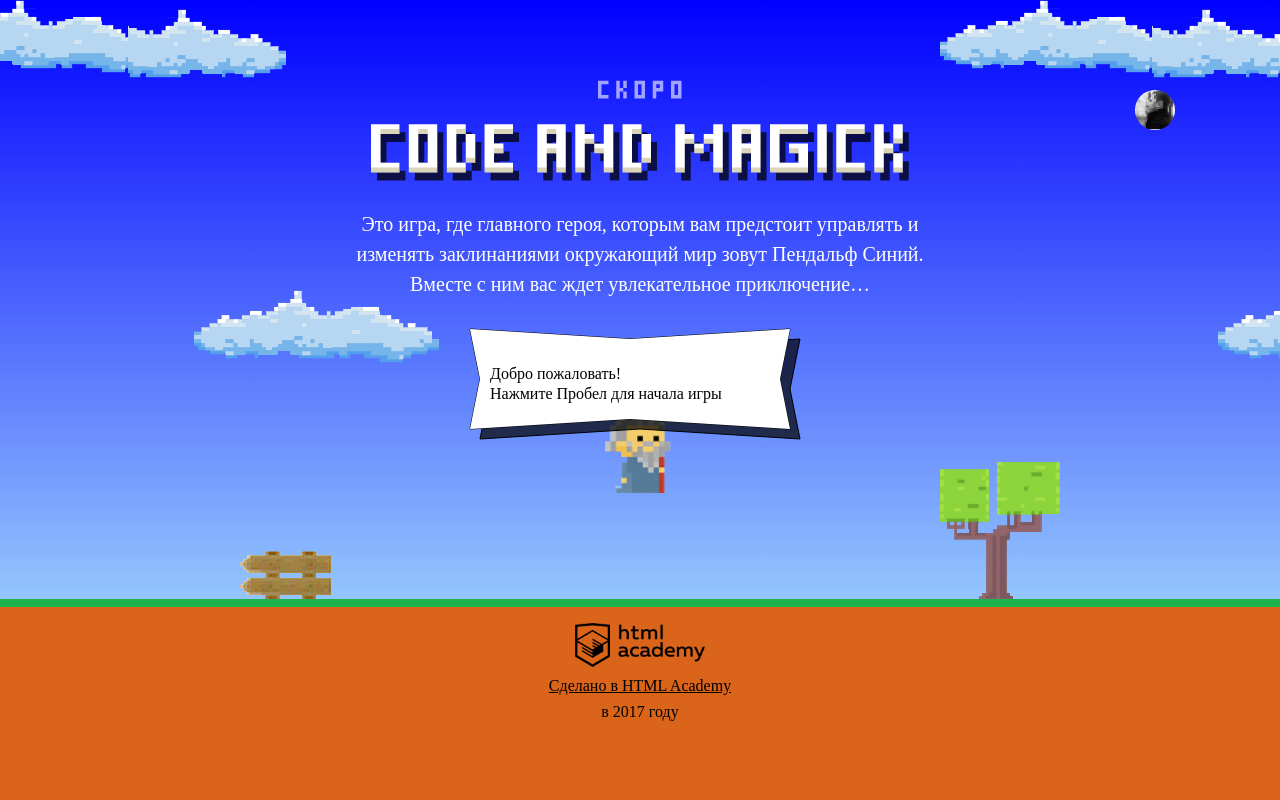
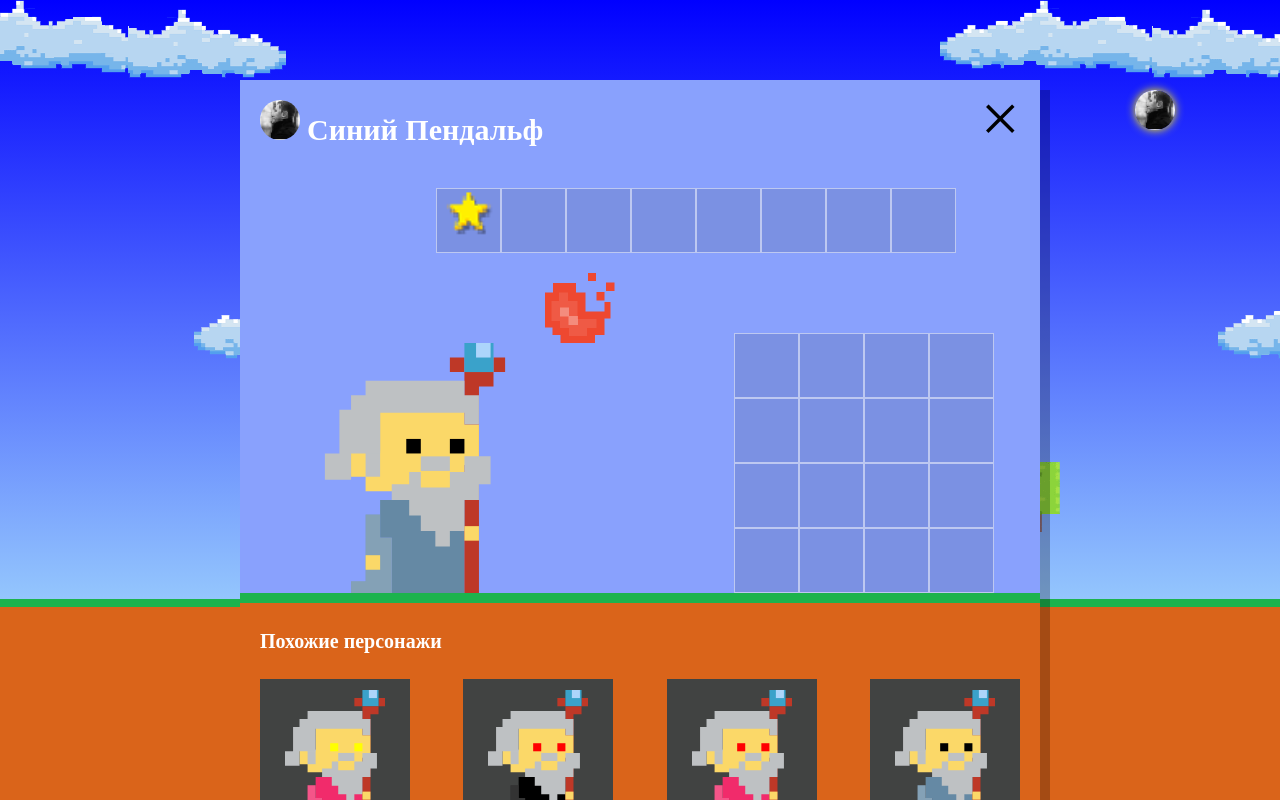
Before and after one commit to aretmii/473759-code-and-magick-1, a website: page index.html in a window 1280 px wide. Both pictures are taken after a click on the picture 1155 px from the left and 110 px from the top of the page. Shown: the top 800 px of the page. Drawn offline with Linux system fonts and the light colour scheme; a web font is replaced by a local one.

Commit message:
First module4

```diff
--- a/index.html
+++ b/index.html
@@ -63,7 +63,7 @@
   <div class="demo"></div>
 
   <div class="setup-open">
-    <img src="./img/user-1.jpg" class="setup-open-icon">
+    <img src="./img/user-1.jpg" class="setup-open-icon" tabindex="0">
   </div>
 </header>
 
@@ -71,6 +71,7 @@
   <form class="setup-wizard-form"
         method="post"
         enctype="multipart/form-data"
+        action="https://js.dump.academy/code-and-magick"
         autocomplete="off">
 
     <div class="setup-title">
@@ -81,12 +82,12 @@
         </div>
         <label>
           <input type="text" name="username"
-                 maxlength="25" required
+                 maxlength="25" min="2" required
                  class="setup-user-name" value="Синий Пендальф"/>
         </label>
       </div>
 
-      <span class="setup-close">&times;</span>
+      <span class="setup-close" tabindex="0">&times;</span>
     </div>
 
 
@@ -202,6 +203,7 @@
 </script>
 <script src="js/stat.js"></script>
 <script src="js/game.js"></script>
+<script src="js/setup.js"></script>
 
 </body>
 </html>
--- /dev/null
+++ b/js/setup.js
@@ -0,0 +1,137 @@
+'use strict';
+//убираем стили hidden скрывающие setup
+//document.querySelector('.setup').classList.remove('hidden');
+document.querySelector('.setup-similar').classList.remove('hidden');
+//добавляем в переменные DOM элементы
+var similarListElement = document.querySelector('.setup-similar-list');
+var similarWizardTemplate = document.querySelector('#similar-wizard-template').content;
+//создаем массивы имен, фамилий, цветов мантий и глаз
+var WIZARD_NAMES = ['Иван', 'Хуан Себастьян', 'Мария', 'Кристоф', 'Виктор', 'Юлия', 'Люпита', 'Вашингтон'];
+var WIZARD_SURNAMES = ['да Марья', 'Верон', 'Мирабелла', 'Вальц', 'Онопко', 'Топольницкая', 'Нионго', 'Ирвинг'];
+var COAT_COLORS = ['rgb(101, 137, 164)', 'rgb(241, 43, 107)', 'rgb(146, 100, 161)', 'rgb(56, 159, 117)', 'rgb(215, 210, 55)', 'rgb(0, 0, 0)'];
+var EYES_COLORS = ['black', 'red', 'blue', 'yellow', 'green'];
+var WIZARDS = [];
+//массив с цветами для фаербола
+var FIREBAL_COLORS = ['#ee4830', '#30a8ee', '#5ce6c0', '#e848d5', '#e6e848'];
+//создаем цикл создания объекта с рандомными именами и цветами,
+//и после записываем цикл в пустой массив, и создаем DOM элементы из объектов записанных в массив
+for (var i = 0; i < 4; i++) {
+  //создаем объект
+  var randomWizard = {};
+  //выбираем рандомные Имя и Фамилию
+  var wizardName = function getRandomName(min, max) {
+    var randomName = Math.floor(Math.random() * (max - min)) + min;
+    var randomSurname = Math.floor(Math.random() * (max - min)) + min;
+    return WIZARD_NAMES[randomName] + ' ' + WIZARD_SURNAMES[randomSurname];
+  }
+  //подставляем имя и фамилию в name объекта
+  randomWizard.name = wizardName(0, 8);
+  //выбираем цвет мантии
+  var coatColor = function getRandomColor(min, max) {
+    var randomColor = Math.floor(Math.random() * (max - min)) + min;
+    return COAT_COLORS[randomColor];
+  }
+  //добавляем рандомный цвет плаща в объект
+  randomWizard.coat_color = coatColor(0, 6);
+  //выбираем цвет глаз
+  var eyesColor = function getRandomEyeColor(min, max) {
+    var randomEyeColor = Math.floor(Math.random() * (max - min)) + min;
+    return EYES_COLORS[randomEyeColor];
+  }
+  //добавляем рандомный цвет глаз в объект
+  randomWizard.eye_color = eyesColor(0, 5);
+  //добавляем объект в массив
+  WIZARDS[i] = randomWizard;
+  //копируем шаблон волшебника
+  var wizardElement = similarWizardTemplate.cloneNode(true);
+
+  wizardElement.querySelector('.setup-similar-label').textContent = WIZARDS[i].name;
+  wizardElement.querySelector('.wizard-coat').style.fill = WIZARDS[i].coat_color;
+  wizardElement.querySelector('.wizard-eyes').style.fill = WIZARDS[i].eye_color;
+
+  similarListElement.appendChild(wizardElement);
+}
+
+
+
+
+
+
+
+
+
+
+
+//module4-task1 Взаимодействие с пользователем (открытие закрытие окна setup)
+//-----------ПЕРЕМЕННЫЕ---------------------------------------------------------
+var setup = document.querySelector('.setup');
+var escButton = 27;
+var enterButton = 13;
+var wizardCoat = document.querySelector('.wizard-coat');
+var wizardEyes = document.querySelector('.wizard-eyes');
+var wizardFireball = document.querySelector('.setup-fireball-wrap');
+//создаем переменные кнопок открытия и закрытия окна setup
+var setupOpen = document.querySelector('.setup-open');
+var setupClose = document.querySelector('.setup-close');
+var setupInput = document.querySelector('setup-user-name');
+
+//-----------ФУНКЦИИ--------------------------------------------------------------
+//функции открытия Popup
+var openPopup = function() {
+  setup.classList.remove('hidden');
+  document.addEventListener('keydown', onPopupEscPress);
+};
+//функция закрытия Popup
+var closePopup = function() {
+  setup.classList.add('hidden');
+  document.removeEventListener('keydown', onPopupEscPress);
+};
+//функция закрытия Popup при нажатии Esc
+var onPopupEscPress = function (evt) {
+  if (evt.keyCode === escButton) {
+    closePopup();
+    }
+  };
+//функция останавливающая событие при фокусе на INPUT
+var stopProp = function () {
+  event.stopPropagation();
+}
+//функция рандомно выбирающая цвет фаербола
+var fireballColor = function (min, max) {
+  var randomFireColor = Math.floor(Math.random() * (max - min)) + min;
+  return FIREBAL_COLORS[randomFireColor];
+  console.log(FIREBAL_COLORS[randomFireColor]);
+};
+//------------------ОБРАБОТЧИКИ---------------------------------------------------
+//добавляем событие клика мыши на setupOpen,
+//с анонимной функцией удаления .hidden, аналогично делаем и в setupClose
+setupOpen.addEventListener('click', function () {openPopup()});
+//обработчик открывающий .setup при нажатии 13 - enter
+setupOpen.addEventListener('keydown', function (evt) {
+  if (evt.keyCode === enterButton) {
+    openPopup();
+  }
+});
+//обработчик закрывающий .setup
+setupClose.addEventListener('click', function () {
+  closePopup();
+});
+//обработчик закрывающий .setup при нажаитии 13 - enter на выделенный
+//setupClose
+setupClose.addEventListener('keydown', function(evt) {
+  if (evt.keyCode === enterButton) {
+    closePopup();
+  }
+});
+//обработчик выбирающий рандомом цвет мантии волшебника
+wizardCoat.addEventListener('click', function () {
+  wizardCoat.style.fill = coatColor(0, 6);
+});
+//обработчик выбирающий рандомом цвет глаз волшебника
+wizardEyes.addEventListener('click', function () {
+  wizardEyes.style.fill = eyesColor(0, 5);
+});
+//обработчик выбирающий рандомом цвет фаербола  fireballColor
+wizardFireball.addEventListener('click', function () {
+  wizardFireball.style.backgroundColor = fireballColor(0, 5);
+});
```
